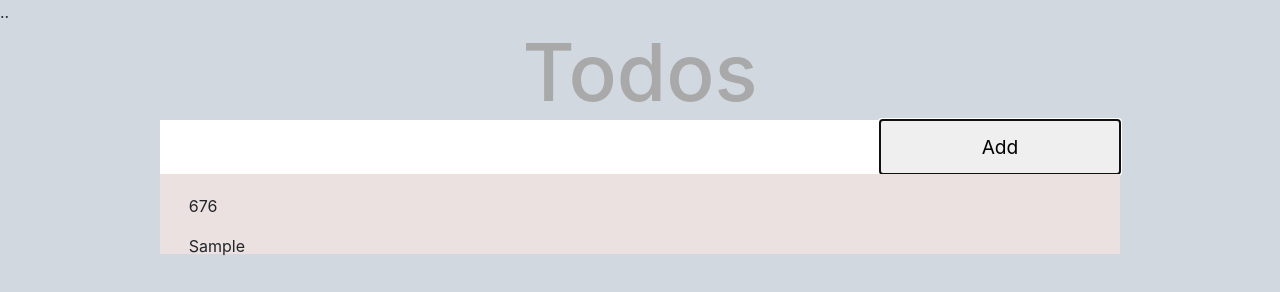
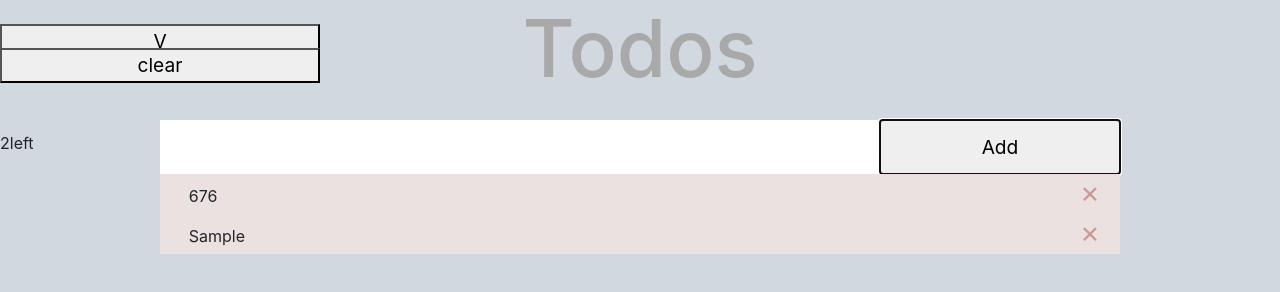
Before and after one commit to qwer521/tdl, a plain HTML site: page index.html in a window 1280 px wide. Both pictures are taken after typing "Sample" into the empty fields and a click on the button "Add". Drawn offline with nearby package versions, Linux system fonts and the light colour scheme.

Commit message:
Add files via upload

```diff
--- a/index.html
+++ b/index.html
@@ -1,6 +1,6 @@
 <!DOCTYPE html>
 <html lang="en">
-..
+
 <head>
     <link rel="stylesheet" href="https://maxcdn.bootstrapcdn.com/bootstrap/4.0.0/css/bootstrap.min.css"
         integrity="sha384-Gn5384xqQ1aoWXA+058RXPxPg6fy4IWvTNh0E263XmFcJlSAwiGgFAW/dAiS6JXm" crossorigin="anonymous">
@@ -12,16 +12,25 @@
 <body>
     <h1>Todos</h1>
     <br>
+    <button id=sel>V</button>
     <div id="lis">
         <div id="control">
             <input />
             <button id="but">Add</button>
         </div>
         <ul>
-            <li>676</li>
+            <li class="123">676
+                <button class=" dest">
+                    &times;
+                </button>
+            </li>
         </ul>
+
     </div>
-
+    <br>
+    <button id="cle">clear</button>
+    <br><br><br>
+    <p id="lef">left</p>
     <style>
         body {
             background-color: rgb(209, 216, 223);
@@ -36,7 +45,6 @@
             display: block;
             font-size: 10vh;
         }
-
         #control {
             width: 100%;
             height: 8%;
@@ -70,6 +78,7 @@
         }
 
         input {
+            padding-right:100px;
             position: relative;
             padding: 0px 10px;
             width: 75%;
@@ -85,9 +94,9 @@
             width: 100%;
             height: 50%;
             float: left;
-            border: none;
             position: absolute;
             display: block;
+            border: none;
             top: 8%;
             left: 50%;
             transform: translateX(-50%);
@@ -96,32 +105,116 @@
         }
 
         li {
+            display: block;
+            position: relative;
+            width: 100%;
             padding: 0;
             list-style: none;
             margin: none;
             text-align: left;
             padding-left: 3%;
-            padding-top: 20px;
-            padding-bottom: 20px;
+            padding-top: 10px;
+            padding-bottom: 30px;
             background-color: rgb(236, 225, 225);
             height: 10%;
         }
+        #sel{
+            position: absolute;
+            outline: none !important;
+            outline-color: initial !important;
+            outline-style: none !important;
+            outline-width: initial !important;
+            float: left;
+        }
+        .dest {
+            position: absolute;
+            outline: none !important;
+            outline-color: initial !important;
+            outline-style: none !important;
+            outline-width: initial !important;
+            border: none;
+            float: right;
+            right: 10px;
+            top: 50%;
+            transform: translateY(-60%);
+            width: 40px;
+            height: 40px;
+            margin: auto 0;
+            font-size: 30px;
+            padding: 0px;
+            background-color: transparent;
+            color: #cc9a9a;
+            margin-bottom: 11px;
+            transition: color 0.2s ease-out;
+            cursor: pointer;
+        }
+        .del{
+            text-decoration: line-through;
+            transition: background 1s;
+            background-color: rgb(148, 134, 134);
+        }
     </style>
     <script src="http://code.jquery.com/jquery-git.min.js"></script>
+    <script src="/bootstrap.js"></script>
     <script>
         var button = $("#but")
+        var lisi = $(".123").length
+        $("#lef").prepend(lisi)
         function add() {
             var get = $("input").val();
-            $("ul").append(`<li>${get}</li>`);
-            $("input").val("");
+            if (get[0] !== " " && get.length) {
+                $("ul").append(`<li class='123'>${get}<button class=" dest">&times;</button></li>`);
+                $("input").val("");
+            }
+            lisi++;
+            $("#lef").text("left")
+            $("#lef").prepend(lisi)
         }
         button.on("click", (e) => {
             add();
         });
         $("input").on("keypress", (e) => {
             console.log("in")
-            if(e.keyCode == 13)
+            if (e.keyCode == 13)
                 add();
+        });
+
+        $("body").on("click", '#sel', (e) => {
+            var flag=0;
+            $(".123").each(function(){
+                if ($(this).hasClass("del")) {
+                }
+                else{
+                    flag++;
+                }
+            })
+            if (!flag) {
+                $(".123").removeClass("del");
+            }
+            else{
+                $(".123").addClass("del");
+            }
+        });
+        $("body").on("click", '#cle', (e) => {
+            $(".123").each(function(){
+                $(this).remove();
+            })
+            lisi=0
+            $("#lef").text("left")
+            $("#lef").prepend(lisi)
+        });
+        $("body").on("click", '.123', (e) => {
+            if ($(e.target).hasClass("del")) {
+                $(e.target).removeClass("del");
+            }
+            else{
+                $(e.target).addClass("del");
+            }
+        });
+        $("body").on("click", '.123', (e) => {
+            if ($(e.target).hasClass("dest")) {
+                $(e.target).parent().remove();
+            }
         });
     </script>
 </body>
```
